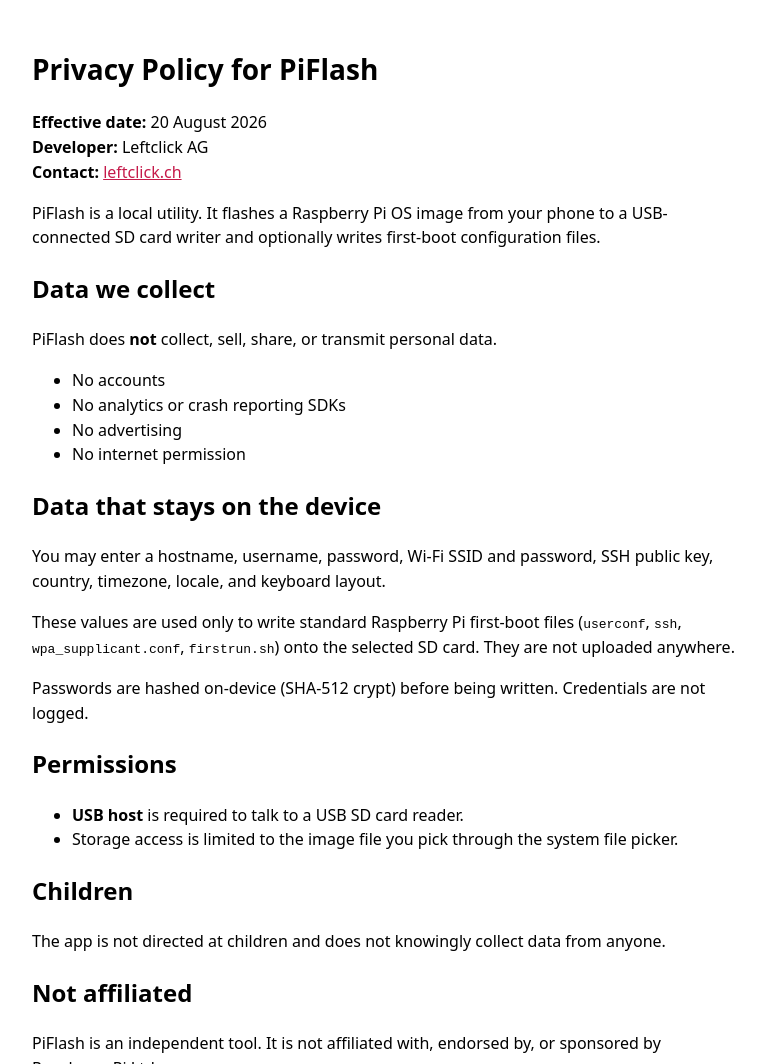
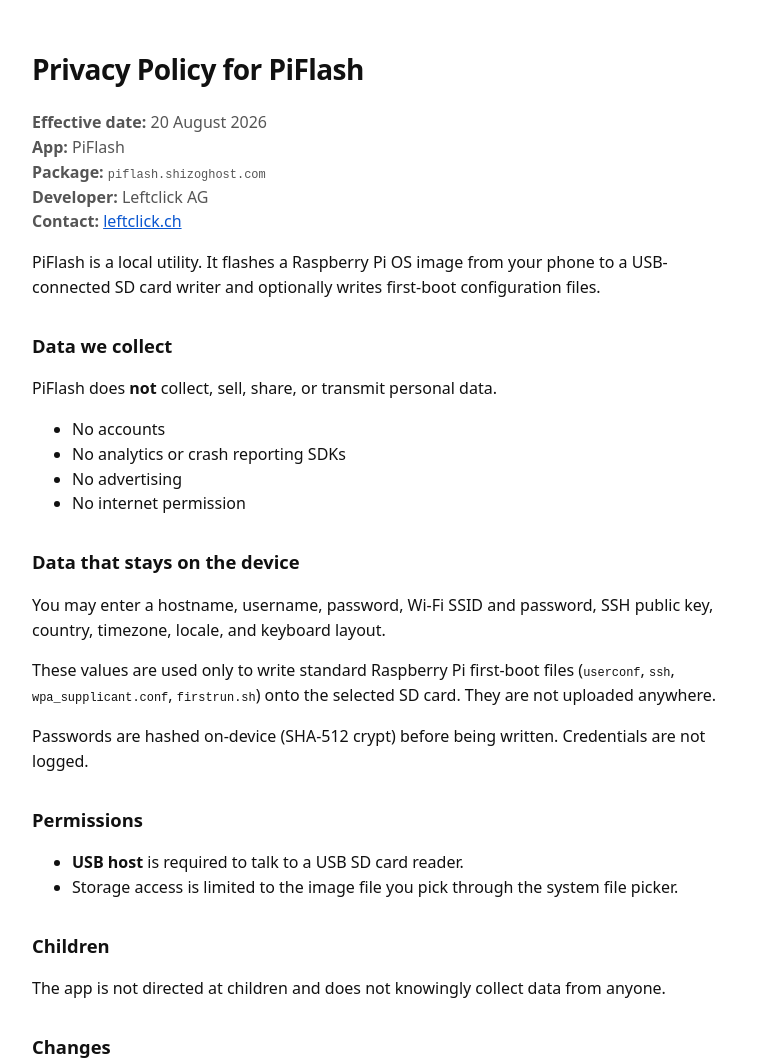
Before and after one commit to janisxyz/PiFlash, a plain HTML site: page docs/index.html in a window 1280 px wide. Shown: the top 1064 px of the page, without its empty margins (256-1021 px from the left). Drawn offline with Linux system fonts and the light colour scheme.

Commit message:
Publish privacy policy with official GitHub Pages deploy

```diff
--- a/docs/index.html
+++ b/docs/index.html
@@ -3,20 +3,41 @@
 <head>
   <meta charset="utf-8" />
   <meta name="viewport" content="width=device-width, initial-scale=1" />
-  <title>PiFlash Privacy Policy</title>
+  <title>Privacy Policy — PiFlash</title>
+  <meta name="description" content="Privacy policy for the PiFlash Android app (piflash.shizoghost.com)." />
   <style>
-    :root { color-scheme: light dark; }
-    body { font-family: system-ui, sans-serif; max-width: 44rem; margin: 3rem auto; padding: 0 1.25rem; line-height: 1.55; }
-    h1 { font-size: 1.75rem; }
-    a { color: #c51a4a; }
+    :root { color-scheme: light dark; --fg: #111; --muted: #555; --link: #0b57d0; --bg: #fff; }
+    @media (prefers-color-scheme: dark) {
+      :root { --fg: #eee; --muted: #aaa; --link: #8ab4f8; --bg: #111; }
+    }
+    body {
+      font-family: system-ui, -apple-system, sans-serif;
+      max-width: 44rem;
+      margin: 3rem auto;
+      padding: 0 1.25rem 4rem;
+      line-height: 1.55;
+      color: var(--fg);
+      background: var(--bg);
+    }
+    h1 { font-size: 1.75rem; letter-spacing: -0.02em; }
+    h2 { font-size: 1.15rem; margin-top: 2rem; }
+    p, li { color: var(--fg); }
+    .meta { color: var(--muted); }
+    a { color: var(--link); }
+    code { font-size: 0.92em; }
   </style>
 </head>
 <body>
   <h1>Privacy Policy for PiFlash</h1>
-  <p><strong>Effective date:</strong> 20 August 2026<br />
-  <strong>Developer:</strong> Leftclick AG<br />
-  <strong>Contact:</strong> <a href="https://leftclick.ch">leftclick.ch</a></p>
+  <p class="meta">
+    <strong>Effective date:</strong> 20 August 2026<br />
+    <strong>App:</strong> PiFlash<br />
+    <strong>Package:</strong> <code>piflash.shizoghost.com</code><br />
+    <strong>Developer:</strong> Leftclick AG<br />
+    <strong>Contact:</strong> <a href="https://leftclick.ch">leftclick.ch</a>
+  </p>
   <p>PiFlash is a local utility. It flashes a Raspberry Pi OS image from your phone to a USB-connected SD card writer and optionally writes first-boot configuration files.</p>
+
   <h2>Data we collect</h2>
   <p>PiFlash does <strong>not</strong> collect, sell, share, or transmit personal data.</p>
   <ul>
@@ -25,17 +46,24 @@
     <li>No advertising</li>
     <li>No internet permission</li>
   </ul>
+
   <h2>Data that stays on the device</h2>
   <p>You may enter a hostname, username, password, Wi-Fi SSID and password, SSH public key, country, timezone, locale, and keyboard layout.</p>
   <p>These values are used only to write standard Raspberry Pi first-boot files (<code>userconf</code>, <code>ssh</code>, <code>wpa_supplicant.conf</code>, <code>firstrun.sh</code>) onto the selected SD card. They are not uploaded anywhere.</p>
   <p>Passwords are hashed on-device (SHA-512 crypt) before being written. Credentials are not logged.</p>
+
   <h2>Permissions</h2>
   <ul>
     <li><strong>USB host</strong> is required to talk to a USB SD card reader.</li>
     <li>Storage access is limited to the image file you pick through the system file picker.</li>
   </ul>
+
   <h2>Children</h2>
   <p>The app is not directed at children and does not knowingly collect data from anyone.</p>
+
+  <h2>Changes</h2>
+  <p>If this policy changes, we will update this page and the date above.</p>
+
   <h2>Not affiliated</h2>
   <p>PiFlash is an independent tool. It is not affiliated with, endorsed by, or sponsored by Raspberry Pi Ltd.</p>
 </body>
```
Also changed, not shown: 2 other files.
